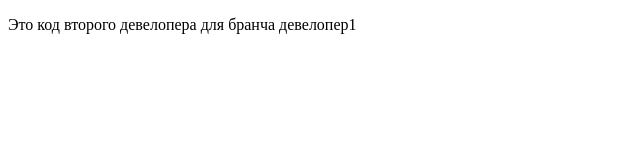
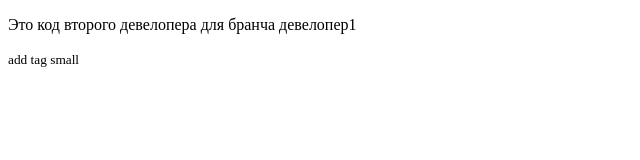
Before and after one commit to Aitmukhammed/SkyLearn, a plain HTML site: page index.html in a window 1280 px wide. Shown: the full height of the page, 0-640 px from the left. Drawn offline with Linux system fonts and the light colour scheme.

Commit message:
add tag small

```diff
--- a/index.html
+++ b/index.html
@@ -9,5 +9,6 @@
 </head>
 <body>
     <p>Это код второго девелопера для бранча девелопер1</p>
+    <small>add tag small</small>
 </body>
 </html>
```
